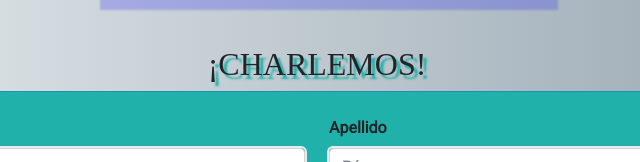
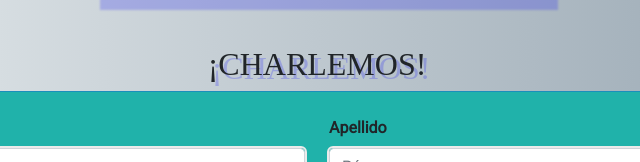
Before and after one commit to Leoseoane0509/Entrega-Final-Desarrollo-Web, a plain HTML site: page pages/contacto.html in a window 1280 px wide. Shown: the part 372-534 px from the top of the page, 323-963 px from the left. Drawn offline with nearby package versions, Linux system fonts and the light colour scheme; a web font is replaced by a local one.

Commit message:
estilizando h2 de contacto

```diff
--- a/SASS/_contacto.scss
+++ b/SASS/_contacto.scss
@@ -22,7 +22,7 @@
   justify-content: center;
   align-items: center;
   & h2 {
-    @include sombras(4px 4px 2px $bg-color1);
+    @include sombras(4px 4px 0px rgba(0, 0, 255, 0.2));
     text-transform: uppercase;
     font-family: "Tai Heritage Pro", serif;
   }
```
Also changed, not shown: SASS/main.css, 1 other file.
